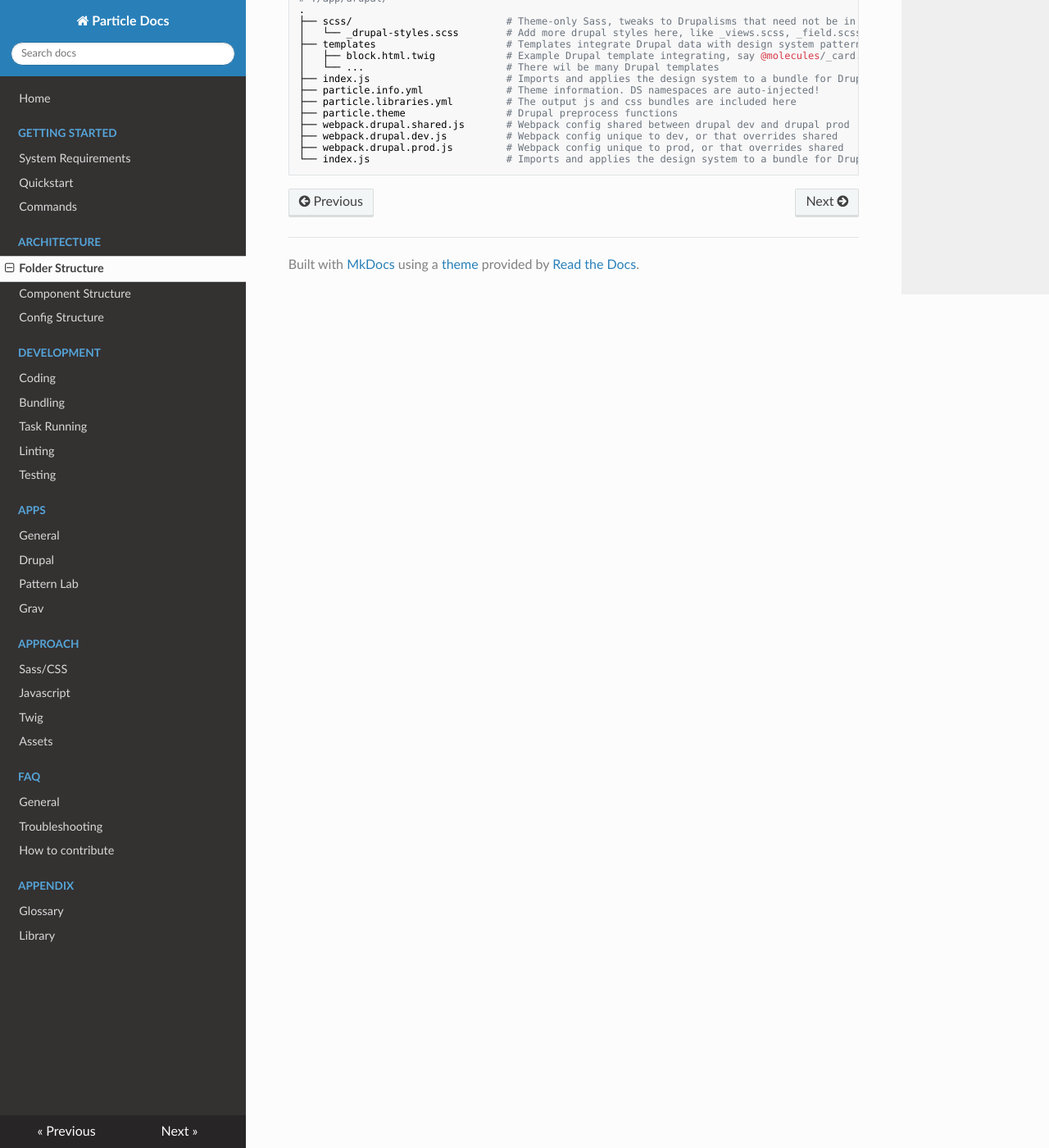
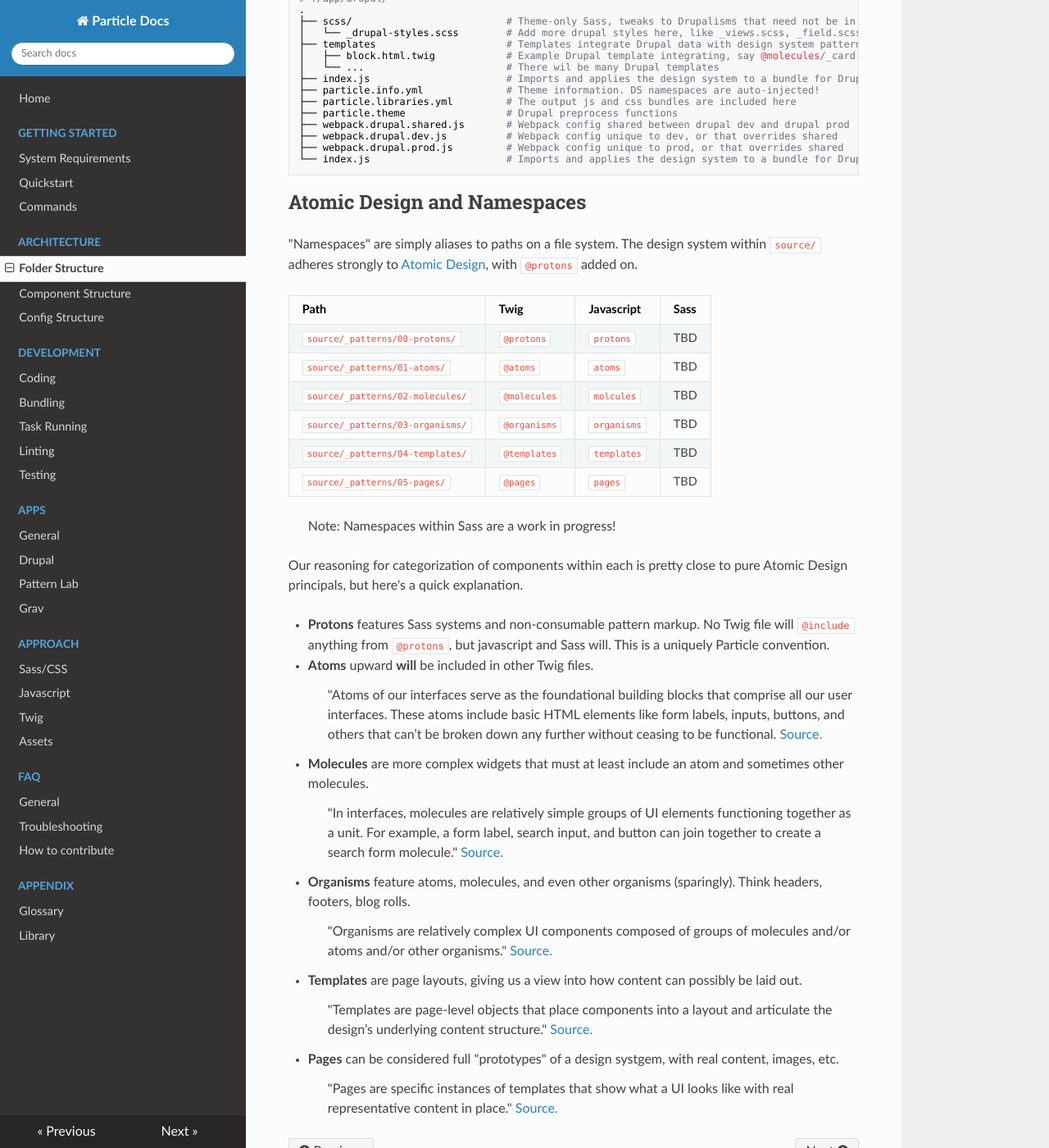
Before and after one commit to phase2/frontend-docs, an MkDocs documentation site: the page built from docs/architecture/folders.md, in a window 1280 px wide and 1400 px high, scrolled down 1243 px. Shown: the whole window at 82% size. Built offline with MkDocs 1.6.1, drawn with Linux system fonts in a browser that asks for light colours; nearby versions of some CDN libraries; old or Windows-style settings are respelled for this version of MkDocs.

Commit message:
update contributing info, add namespace table

```diff
--- a/docs/architecture/folders.md
+++ b/docs/architecture/folders.md
@@ -69,3 +69,43 @@ The following are significant items at the root level:
     ├── webpack.drupal.dev.js          # Webpack config unique to dev, or that overrides shared
     ├── webpack.drupal.prod.js         # Webpack config unique to prod, or that overrides shared
     └── index.js                       # Imports and applies the design system to a bundle for Drupal
+
+
+## Atomic Design and Namespaces
+
+"Namespaces" are simply aliases to paths on a file system. The design system within `source/` adheres strongly to [Atomic Design](http://atomicdesign.bradfrost.com/), with `@protons` added on.
+
+| Path                             | Twig         | Javascript  | Sass |
+| -------------------------------- | ------------ | ----------- | ---- |
+| `source/_patterns/00-protons/`   | `@protons`   | `protons`   | TBD
+| `source/_patterns/01-atoms/`     | `@atoms`     | `atoms`     | TBD
+| `source/_patterns/02-molecules/` | `@molecules` | `molcules`  | TBD
+| `source/_patterns/03-organisms/` | `@organisms` | `organisms` | TBD
+| `source/_patterns/04-templates/` | `@templates` | `templates` | TBD
+| `source/_patterns/05-pages/`     | `@pages`     | `pages`     | TBD
+
+> Note: Namespaces within Sass are a work in progress!
+
+Our reasoning for categorization of components within each is pretty close to pure Atomic Design principals, but here's a quick explanation.
+
+- **Protons** features Sass systems and non-consumable pattern markup. No Twig file will `@include` anything from `@protons`, but javascript and Sass will. This is a uniquely Particle convention.
+
+- **Atoms** upward **will** be included in other Twig files.
+
+    > "Atoms of our interfaces serve as the foundational building blocks that comprise all our user interfaces. These atoms include basic HTML elements like form labels, inputs, buttons, and others that can’t be broken down any further without ceasing to be functional. [Source.](http://atomicdesign.bradfrost.com/chapter-2/#atoms)
+
+- **Molecules** are more complex widgets that must at least include an atom and sometimes other molecules.
+
+    > "In interfaces, molecules are relatively simple groups of UI elements functioning together as a unit. For example, a form label, search input, and button can join together to create a search form molecule." [Source.](http://atomicdesign.bradfrost.com/chapter-2/#molecules)
+
+- **Organisms** feature atoms, molecules, and even other organisms (sparingly). Think headers, footers, blog rolls.
+
+     > "Organisms are relatively complex UI components composed of groups of molecules and/or atoms and/or other organisms." [Source.](http://atomicdesign.bradfrost.com/chapter-2/#organisms)
+
+- **Templates** are page layouts, giving us a view into how content can possibly be laid out.
+
+     > "Templates are page-level objects that place components into a layout and articulate the design’s underlying content structure." [Source.](http://atomicdesign.bradfrost.com/chapter-2/#templates)
+
+- **Pages** can be considered full "prototypes" of a design systgem, with real content, images, etc.
+
+     > "Pages are specific instances of templates that show what a UI looks like with real representative content in place." [Source.](http://atomicdesign.bradfrost.com/chapter-2/#pages)
```
Also changed, not shown: docs/architecture/config.md (+4 -0 lines), docs/faq/how-to-contribute.md (+6 -0 lines).
